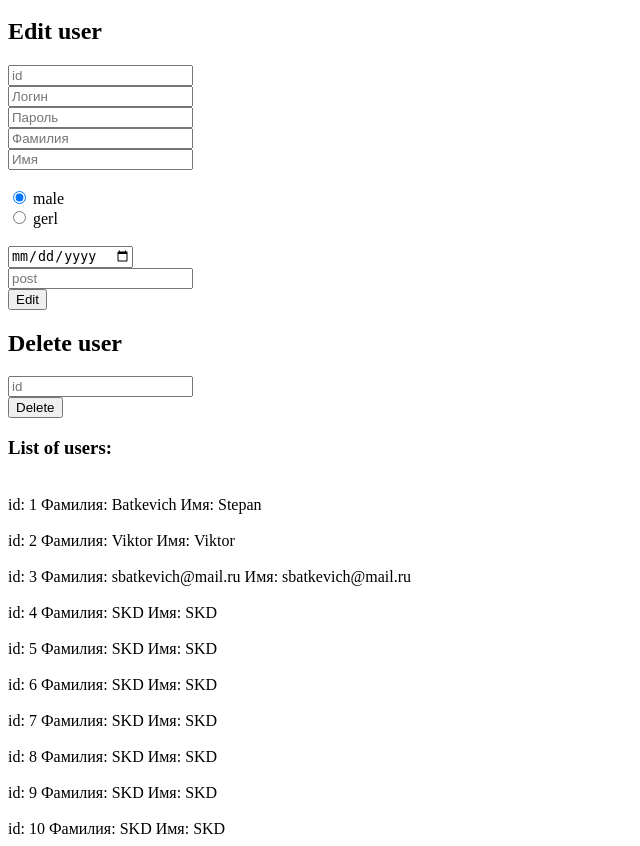
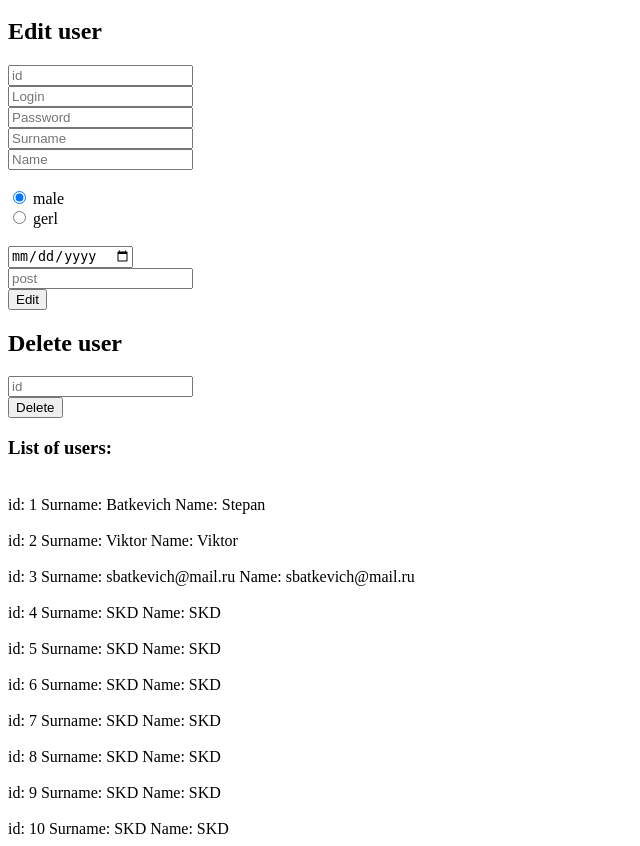
Before and after one commit to Ferchizik/PHP-test-1, a PHP site: page /get_page.php in a window 1280 px wide. Shown: the part 541-1387 px from the top of the page, without its empty margins (0-640 px from the left). Run offline with PHP 8.4, Linux system fonts and the light colour scheme; data comes from the database, SQL or seed files in the repository; data that the repository does not hold is empty.

Commit message:
fix: rus to eng

```diff
--- a/find.php
+++ b/find.php
@@ -21,7 +21,7 @@ $sql = "SELECT * FROM sibers.users WHERE id= '". $id ."'";
 $require = mysqli_query($link, $sql);
 
 while ($row = mysqli_fetch_assoc($require)) {
-    print '<br/>' . 'id: ' . $row["id"] .  ' Логин: ' . $row["login"]  . ' Пароль: '. $row["password"] . ' Фамилия: ' . $row['surname'] . ' Имя: ' .  $row["name"] . ' Пол ' . $row['gender'] . ' День рождения ' . $row['birthdate'] . ' Должность ' . $row['post'] . '<br/>';
+    print '<br/>' . 'id: ' . $row["id"] .  ' Login: ' . $row["login"]  . ' Password: '. $row["password"] . ' Surname: ' . $row['surname'] . ' Name: ' .  $row["name"] . ' Gender ' . $row['gender'] . ' Birthdate ' . $row['birthdate'] . ' Post ' . $row['post'] . '<br/>';
 }
 
 // Close the connection as soon as it becomes unnecessary
--- a/get_page.php
+++ b/get_page.php
@@ -34,7 +34,7 @@ function selectPage($link, $number){
     echo "<h3>List of users: </h3>";
     while ($row = mysqli_fetch_assoc($result)) {
         $i += 1;
-        print '<br/>' . 'id: ' . $row["id"] . ' Фамилия: ' . $row["surname"]. ' Имя: ' .  $row["name"] . '<br/>';
+        print '<br/>' . 'id: ' . $row["id"] . ' Surname: ' . $row["surname"]. ' Name: ' .  $row["name"] . '<br/>';
     }
     if ($i == 0) {
         echo 'No users found';
--- a/route.php
+++ b/route.php
@@ -61,10 +61,10 @@
 <h2>Edit user</h2>
 <form action="edit.php" method="post">
     <input type="text" name="id" placeholder="id" required><br>
-    <input type="text" name="login" placeholder="Логин" required><br>
-    <input type="password" name="password" placeholder="Пароль" required><br>
-    <input type="text" name="surname" placeholder="Фамилия" required><br>
-    <input type="text" name="name" placeholder="Имя" required><br><br>
+    <input type="text" name="login" placeholder="Login" required><br>
+    <input type="password" name="password" placeholder="Password" required><br>
+    <input type="text" name="surname" placeholder="Surname" required><br>
+    <input type="text" name="name" placeholder="Name" required><br><br>
     <input checked type="radio" id="male" name="gender" value="1">
     <label for='male'>male</label><br>
     <input type="radio" id="gerl" name="gender" value="0" >
```
